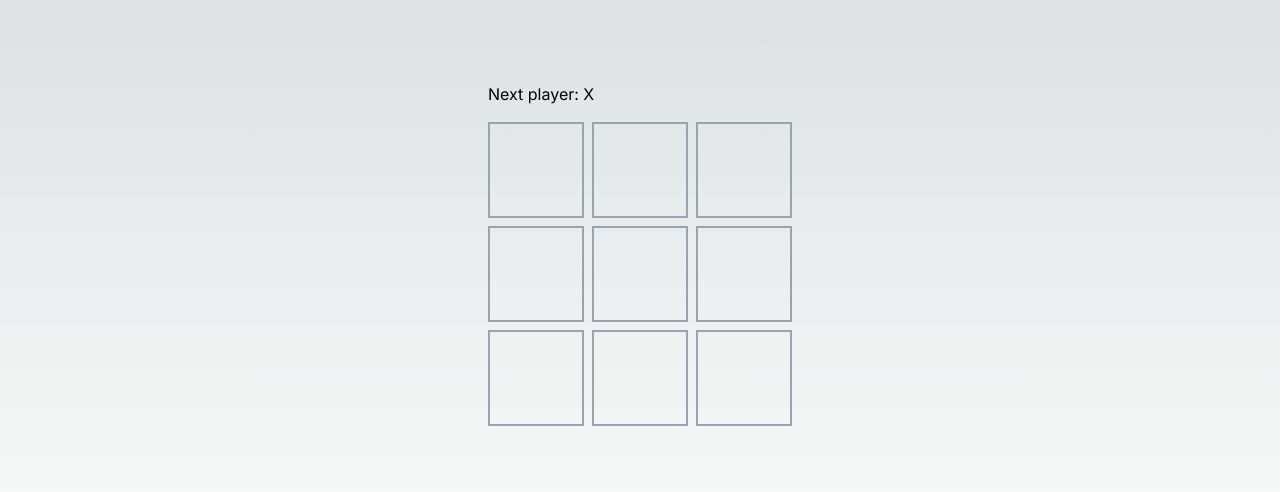
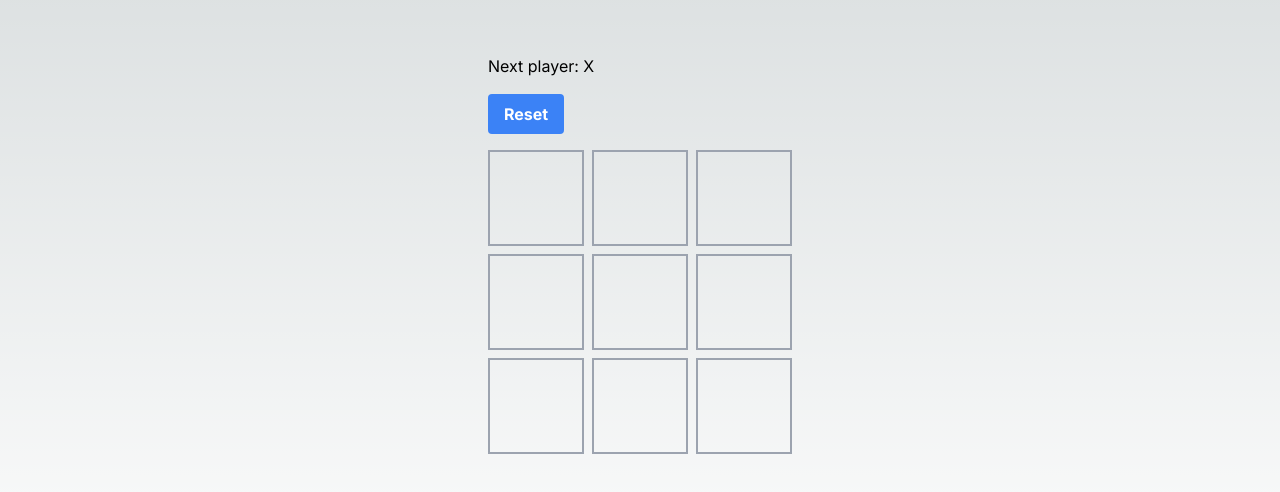
Before and after one commit to felipesilvati/tic-tac-toe-react, a Next.js app: page / in a window 1280 px wide. Shown: the part 146-638 px from the top of the page. Built offline with nearby package versions, Linux system fonts and the light colour scheme.

Commit message:
feat(game): add reset functionality

```diff
--- a/src/app/components/board.js
+++ b/src/app/components/board.js
@@ -2,13 +2,20 @@ import React, { useState } from 'react';
 import { Square } from './square';
 import { calculateWinner } from '../utils';
 
+const initialSquareState = Array(9).fill(null);
+const initialPlayerState = true;
+
 export const Board = () => {
-  const [squares, setSquares] = useState(Array(9).fill(null));
-  const [xIsNext, setXIsNext] = useState(true);
+  const [squares, setSquares] = useState(initialSquareState);
+  const [xIsNext, setXIsNext] = useState(initialPlayerState);
+  const nextPlayer = xIsNext ? 'X' : 'O';
+  const winner = calculateWinner(squares);
 
   const handleClick = (i) => {
     const newSquares = squares.slice();
-    if (calculateWinner(squares) || squares[i]) {
+    const squareIsFilled = squares[i];
+
+    if (calculateWinner(squares) || squareIsFilled) {
       return;
     }
     newSquares[i] = xIsNext ? 'X' : 'O';
@@ -16,21 +23,25 @@ export const Board = () => {
     setXIsNext(!xIsNext);
   };
 
-  const renderSquare = (i) => {
-    return <Square value={squares[i]} onClick={() => handleClick(i)} />;
+  const handleReset = () => {
+    setSquares(initialSquareState);
+    setXIsNext(initialPlayerState);
   };
 
-  const winner = calculateWinner(squares);
-  let status;
-  if (winner) {
-    status = `Winner: ${winner}`;
-  } else {
-    status = `Next player: ${xIsNext ? 'X' : 'O'}`;
-  }
+  const status = winner ? `Winner: ${winner}` : `Next player: ${nextPlayer}`;
+
+  const renderResetButton = () => (
+    <button className="bg-blue-500 hover:bg-blue-700 text-white font-bold py-2 px-4 rounded" onClick={handleReset}>
+      Reset
+    </button>
+  );
+
+  const renderSquare = (i) => <Square value={squares[i]} onClick={() => handleClick(i)} />;
 
   return (
     <div>
       <div className="mb-4">{status}</div>
+      <div className="mb-4">{renderResetButton()}</div>
       <div className="grid grid-cols-3 gap-2">
         {Array(9).fill(null).map((_, i) => renderSquare(i))}
       </div>
```
